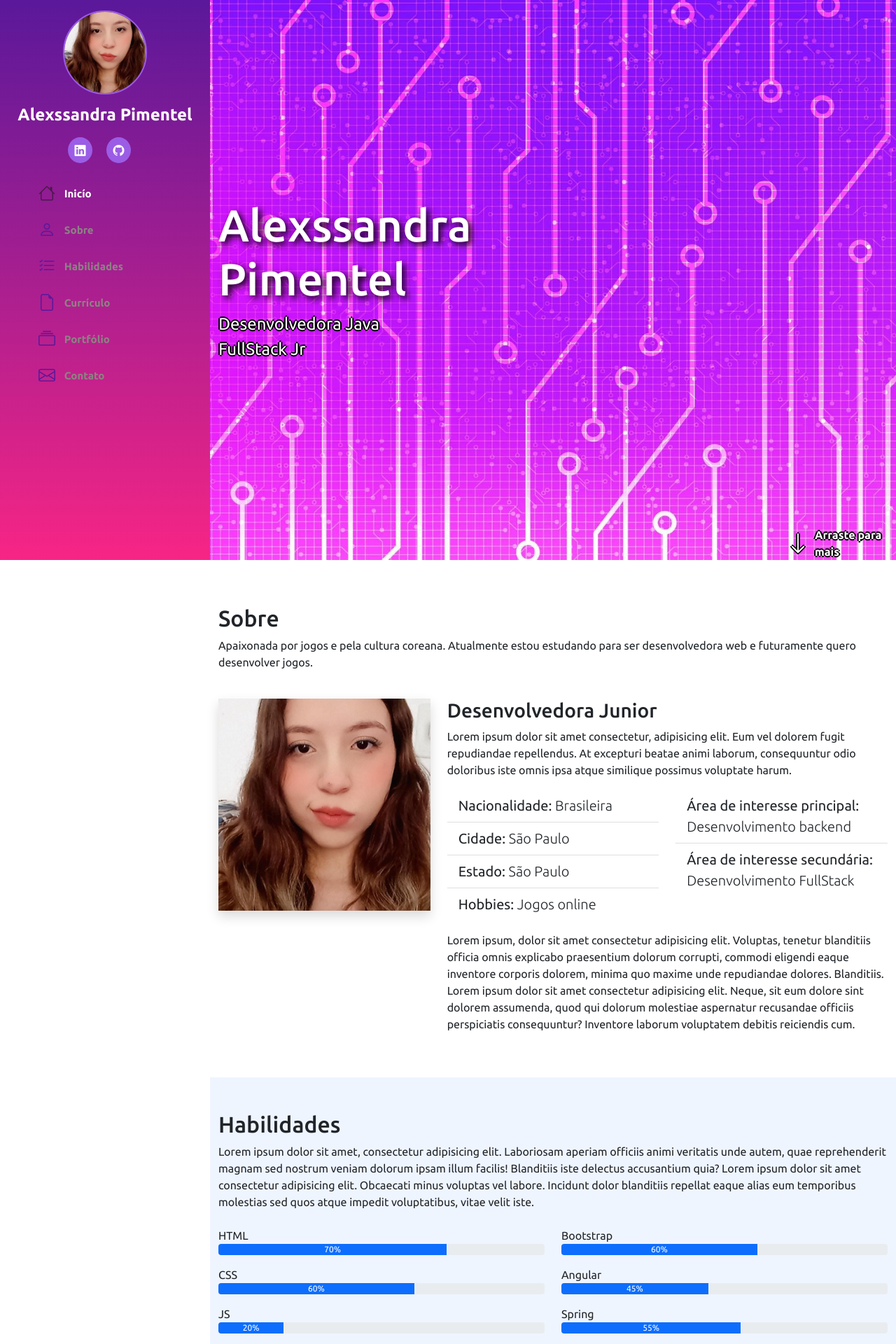
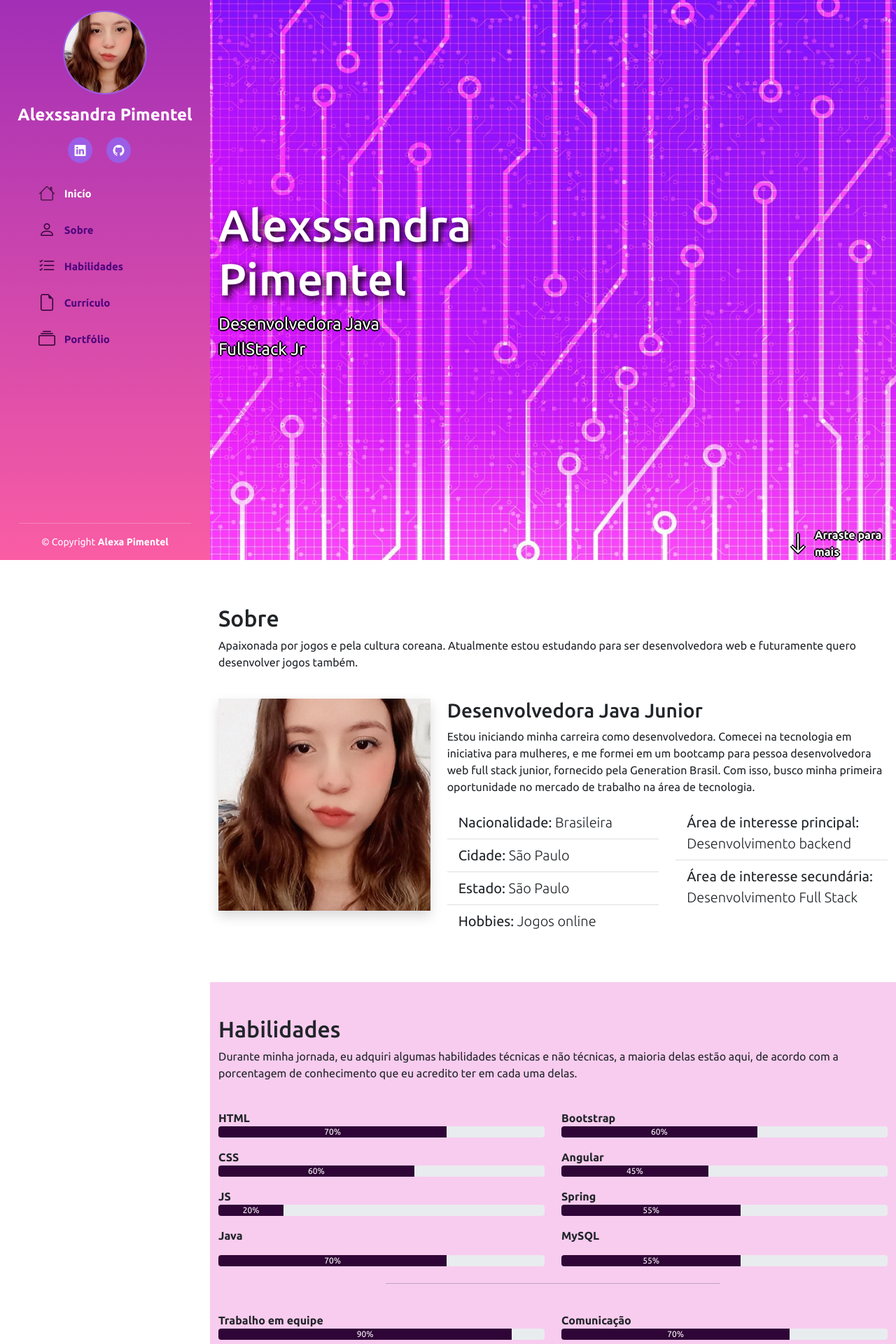
Before and after one commit to AlexaPim/portfolio, a Flask app: page / in a window 1280 px wide. Shown: the top 1920 px of the page at 70% size. Run offline with Flask 2, Linux system fonts and the light colour scheme; some libraries are stand-ins or nearby versions; some web fonts are replaced.

Commit message:
Finalizando portfolio

```diff
--- a/static/style.css
+++ b/static/style.css
@@ -58,7 +58,7 @@ html, body {
 .nav-menu a, .nav-menu a:focus {
     display: flex;
     align-items: center;
-    color: rgb(139, 131, 131);
+    color: #4d067c;
     transition: 0.3s;
     font-size: 15px;
     font-weight: bold;
@@ -67,7 +67,7 @@ html, body {
 .nav-menu a i, .nav-menu a:focus i {
     font-size: 24px;
     padding-right: 0.8rem;
-    color: #5a189a;
+    color: #2f0436;
 }
 
 .nav-menu a:hover,
@@ -124,6 +124,10 @@ section#inicio div#arraste {
 section#inicio div#arraste a {
     text-decoration: none;
     color: #ffff;
+}
+
+.bg-habilidade {
+    background: #2f0436;
 }
 
 i.menu-mobile {
@@ -188,13 +192,13 @@ i.menu-mobile {
 }
 
 .section-bg {
-    background-color: #eff5ff;
+    background-color: #f8ccef;
 }
 
 .gradient-custom {
     background: #f72585;
-    background: -webkit-linear-gradient(#5a189a, #f72585);
-    background: linear-gradient(#5a189a, #f72585);
+    background: -webkit-linear-gradient(#a22fb6, #fa5da4);
+    background: linear-gradient(#a22fb6, #fa5da4);
 }
 
 .cv .cv-titulo {
@@ -264,3 +268,24 @@ i.menu-mobile {
     }
 
 }
+
+#footer {
+    padding: 15px;
+    color: #ffff;
+    font-size: 14px;
+    position: fixed;
+    left: 0;
+    bottom: 0;
+    width: 300px;
+    z-index: 9999;
+    background-color: linear-gradient( #fa5da4, #a22fb6);
+    transform: .3s;
+}
+
+@media (max-width: 1012px) {
+    #footer{
+        position: static;
+        width: auto;
+        padding: 20px 15px;
+    }
+}
--- a/templates/index.html
+++ b/templates/index.html
@@ -49,9 +49,7 @@
                     <a class="nav-link" href="#portfolio"><i class="bi bi-collection"
                             aria-hidden="true"></i>Portfólio</a>
                 </li>
-                <li class="nav-item">
-                    <a class="nav-link" href="#contato"><i class="bi bi-envelope" aria-hidden="true"></i>Contato</a>
-                </li>
+
             </ul>
 
         </nav>
@@ -83,7 +81,7 @@
                 <div class="col-md-12">
                     <h2 class="pt-3">Sobre</h2>
                     <p>Apaixonada por jogos e pela cultura coreana. Atualmente estou estudando para ser desenvolvedora
-                        web e futuramente quero desenvolver jogos. </p>
+                        web e futuramente quero desenvolver jogos também. </p>
                 </div>
             </div>
 
@@ -92,10 +90,8 @@
                     <img class="img-fluid shadow" src="../static/img/foto rosto.jpg" alt="Foto Alexa">
                 </div>
                 <div class="col-md-8">
-                    <h3>Desenvolvedora Junior</h3>
-                    <p>Lorem ipsum dolor sit amet consectetur, adipisicing elit. Eum vel dolorem fugit repudiandae
-                        repellendus. At excepturi beatae animi laborum, consequuntur odio doloribus iste omnis ipsa
-                        atque similique possimus voluptate harum.</p>
+                    <h3>Desenvolvedora Java Junior</h3>
+                    <p>Estou iniciando minha carreira como desenvolvedora. Comecei na tecnologia em iniciativa para mulheres, e me formei em um bootcamp para pessoa desenvolvedora web full stack junior, fornecido pela Generation Brasil. Com isso, busco minha primeira oportunidade no mercado de trabalho na área de tecnologia.</p>
 
                     <div class="row mt-3 mb-3">
 
@@ -119,20 +115,13 @@
                                 <li class="list-group-item">Área de interesse principal: <span
                                         class="fw-lighter">Desenvolvimento backend</span></li>
                                 <li class="list-group-item">Área de interesse secundária: <span
-                                        class="fw-lighter">Desenvolvimento FullStack</span></li>
+                                        class="fw-lighter">Desenvolvimento Full Stack</span></li>
 
                             </ul>
 
                         </div>
 
                     </div>
-
-                    <p>Lorem ipsum, dolor sit amet consectetur adipisicing elit. Voluptas, tenetur blanditiis officia
-                        omnis explicabo praesentium dolorum corrupti, commodi eligendi eaque inventore corporis dolorem,
-                        minima quo maxime unde repudiandae dolores. Blanditiis.
-                        Lorem ipsum dolor sit amet consectetur adipisicing elit. Neque, sit eum dolore sint dolorem
-                        assumenda, quod qui dolorum molestiae aspernatur recusandae officiis perspiciatis consequuntur?
-                        Inventore laborum voluptatem debitis reiciendis cum.</p>
 
                 </div>
             </div>
@@ -145,57 +134,52 @@
 
             <div class="container pb-5">
                 <h2 class="pt-5">Habilidades</h2>
-                Lorem ipsum dolor sit amet, consectetur adipisicing elit. Laboriosam aperiam officiis animi veritatis
-                unde autem, quae reprehenderit magnam sed nostrum veniam dolorum ipsam illum facilis! Blanditiis iste
-                delectus accusantium quia?
-                Lorem ipsum dolor sit amet consectetur adipisicing elit. Obcaecati minus voluptas vel labore. Incidunt
-                dolor blanditiis repellat eaque alias eum temporibus molestias sed quos atque impedit voluptatibus,
-                vitae velit iste.
+               <p>Durante minha jornada, eu adquiri algumas habilidades técnicas e não técnicas, a maioria delas estão aqui, de acordo com a porcentagem de conhecimento que eu acredito ter em cada uma delas.</p>
 
                 <div class="row">
                     <div class="col-md-6">
-                        <p class="mt-4 mb-0">HTML</p>
+                        <p class="mt-4 mb-0 fw-bolder">HTML</p>
                         <div class="progress">
-                            <div class="progress-bar" role="progressbar" style="width: 70%;" aria-valuenow="70"
+                            <div class="progress-bar bg-habilidade" role="progressbar" style="width: 70%;" aria-valuenow="70"
                                 aria-valuemin="0" aria-valuemax="100">70%</div>
                         </div>
-                        <p class="mt-3 mb-0">CSS</p>
+                        <p class="mt-3 mb-0 fw-bolder">CSS</p>
                         <div class="progress">
-                            <div class="progress-bar" role="progressbar" style="width: 60%;" aria-valuenow="60"
+                            <div class="progress-bar bg-habilidade" role="progressbar" style="width: 60%;" aria-valuenow="60"
                                 aria-valuemin="0" aria-valuemax="100">60%</div>
                         </div>
-                        <p class="mt-3 mb-0">JS</p>
+                        <p class="mt-3 mb-0 fw-bolder">JS</p>
                         <div class="progress">
-                            <div class="progress-bar" role="progressbar" style="width: 20%;" aria-valuenow="20"
+                            <div class="progress-bar bg-habilidade" role="progressbar" style="width: 20%;" aria-valuenow="20"
                                 aria-valuemin="0" aria-valuemax="100">20%</div>
                         </div>
-                        <p class="mt-3 mb-3">Java</p>
+                        <p class="mt-3 mb-3 fw-bolder">Java</p>
                         <div class="progress">
-                            <div class="progress-bar" role="progressbar" style="width: 70%;" aria-valuenow="70"
+                            <div class="progress-bar bg-habilidade" role="progressbar" style="width: 70%;" aria-valuenow="70"
                                 aria-valuemin="0" aria-valuemax="100">70%</div>
                         </div>
                     </div>
 
                     <div class="col-md-6">
-                        <p class="mt-4 mb-0">Bootstrap</p>
+                        <p class="mt-4 mb-0 fw-bolder">Bootstrap</p>
                         <div class="progress">
-                            <div class="progress-bar" role="progressbar" style="width: 60%;" aria-valuenow="60"
+                            <div class="progress-bar bg-habilidade" role="progressbar" style="width: 60%;" aria-valuenow="60"
                                 aria-valuemin="0" aria-valuemax="100">60%</div>
                         </div>
-                        <p class="mt-3 mb-0">Angular</p>
+                        <p class="mt-3 mb-0 fw-bolder">Angular</p>
                         <div class="progress">
-                            <div class="progress-bar" role="progressbar" style="width: 45%;" aria-valuenow="45"
+                            <div class="progress-bar bg-habilidade" role="progressbar" style="width: 45%;" aria-valuenow="45"
                                 aria-valuemin="0" aria-valuemax="100">45%</div>
                         </div>
 
-                        <p class="mt-3 mb-0">Spring</p>
+                        <p class="mt-3 mb-0 fw-bolder">Spring</p>
                         <div class="progress">
-                            <div class="progress-bar" role="progressbar" style="width: 55%;" aria-valuenow="55"
+                            <div class="progress-bar bg-habilidade" role="progressbar" style="width: 55%;" aria-valuenow="55"
                                 aria-valuemin="0" aria-valuemax="100">55%</div>
                         </div>
-                        <p class="mt-3 mb-3">MySQL</p>
+                        <p class="mt-3 mb-3 fw-bolder">MySQL</p>
                         <div class="progress">
-                            <div class="progress-bar" role="progressbar" style="width: 55%;" aria-valuenow="55"
+                            <div class="progress-bar bg-habilidade" role="progressbar" style="width: 55%;" aria-valuenow="55"
                                 aria-valuemin="0" aria-valuemax="100">55%</div>
                         </div>
                     </div>
@@ -207,37 +191,37 @@
                 <hr class="w-50 me-auto ms-auto mt-4">
                 <div class="row">
                     <div class="col-md-6">
-                        <p class="mt-4 mb-0">Trabalho em equipe</p>
+                        <p class="mt-4 mb-0 fw-bolder">Trabalho em equipe</p>
                         <div class="progress">
-                            <div class="progress-bar" role="progressbar" style="width: 90%;" aria-valuenow="90"
+                            <div class="progress-bar bg-habilidade" role="progressbar" style="width: 90%;" aria-valuenow="90"
                                 aria-valuemin="0" aria-valuemax="100">90%</div>
                         </div>
-                        <p class="mt-4 mb-0">Proatividade</p>
+                        <p class="mt-4 mb-0 fw-bolder">Proatividade</p>
                         <div class="progress">
-                            <div class="progress-bar" role="progressbar" style="width: 70%;" aria-valuenow="70"
+                            <div class="progress-bar bg-habilidade" role="progressbar" style="width: 70%;" aria-valuenow="70"
                                 aria-valuemin="0" aria-valuemax="100">70%</div>
                         </div>
-                        <p class="mt-4 mb-0">Atenção aos detalhes</p>
+                        <p class="mt-4 mb-0 fw-bolder">Atenção aos detalhes</p>
                         <div class="progress">
-                            <div class="progress-bar" role="progressbar" style="width: 80%;" aria-valuenow="80"
+                            <div class="progress-bar bg-habilidade" role="progressbar" style="width: 80%;" aria-valuenow="80"
                                 aria-valuemin="0" aria-valuemax="100">80%</div>
                         </div>
                     </div>
 
                     <div class="col-md-6">
-                        <p class="mt-4 mb-0">Comunicação</p>
+                        <p class="mt-4 mb-0 fw-bolder">Comunicação</p>
                         <div class="progress">
-                            <div class="progress-bar" role="progressbar" style="width: 70%;" aria-valuenow="70"
+                            <div class="progress-bar bg-habilidade" role="progressbar" style="width: 70%;" aria-valuenow="70"
                                 aria-valuemin="0" aria-valuemax="100">70%</div>
                         </div>
-                        <p class="mt-4 mb-0">Empatia</p>
+                        <p class="mt-4 mb-0 fw-bolder">Empatia</p>
                         <div class="progress">
-                            <div class="progress-bar" role="progressbar" style="width: 90%;" aria-valuenow="90"
+                            <div class="progress-bar bg-habilidade" role="progressbar" style="width: 90%;" aria-valuenow="90"
                                 aria-valuemin="0" aria-valuemax="100">90%</div>
                         </div>
-                        <p class="mt-4 mb-0">Comprometimento</p>
+                        <p class="mt-4 mb-0 fw-bolder">Comprometimento</p>
                         <div class="progress">
-                            <div class="progress-bar" role="progressbar" style="width: 90%;" aria-valuenow="90"
+                            <div class="progress-bar bg-habilidade" role="progressbar" style="width: 90%;" aria-valuenow="90"
                                 aria-valuemin="0" aria-valuemax="100">90%</div>
                         </div>
                     </div>
@@ -448,63 +432,11 @@
         </section>
         <!-- /Portifolio -->
 
-        <!-- Contato -->
-        <section id="contato">
-
-            <div class="container mb-5">
-                <h2 class="pt-3 pb-3">Contato</h2>
-
-                <div class="row">
-
-                    <div class="col-md-12 mt-5 mt-md-0">
-                        <div class="card p-5 h-100 shadow border-0" data-anime="left">
-
-                            <form class="row g-3" action='/send' method="POST">
-                                <div class="col-md-6">
-                                    <label for="nome" class="form-label">Nome:</label>
-                                    <input type="text" class="form-control" id="nome" name='nome'
-                                        placeholder='Digite seu nome' required>
-                                </div>
-                                <div class="col-md-6">
-                                    <label for="email" class="form-label">Email:</label>
-                                    <input type="email" class="form-control" id="email" name='email'
-                                        placeholder='Digite seu email' required>
-                                </div>
-
-                                <div class="col-12">
-                                    <label for="mensagem" class="form-label">Mensagem:</label>
-                                    <textarea type="text" class="form-control" id="mensagem" name='mensagem' rows="10"
-                                        placeholder="Digite sua mensagem" required></textarea>
-                                </div>
-
-
-                                <div class="col-12 d-flex justify-content-center mt-4">
-                                    <button id='btn-enviar' type="submit" class="btn btn-primary">Enviar
-                                        mensagem</button>
-
-                                    <button id='btn-enviar-loader' class="btn btn-primary" type="button" disabled>
-                                        <span class="spinner-border spinner-border-sm" role="status"
-                                            aria-hidden="true"></span>
-                                        Enviando...
-                                    </button>
-                                </div>
-                            </form>
-
-                        </div>
-                    </div>
-
-
-                </div>
-
-            </div>
-
-        </section>
-        <!-- /Contato -->
-
     </main>
 
-    <footer id="footer">
+    <footer id="footer" class="navbar-fixed-bottom pt-60px">
         <div class="container">
+            <hr>
             <div class="text-center">
                 &copy; Copyright <strong>Alexa Pimentel</strong>
             </div>
```
Also changed, not shown: requirements.txt (added, +54 -0 lines), static/contato/codigo-contato.txt (added, +52 -0 lines), static/img/logo-sembg.png (added), 1 other file.
